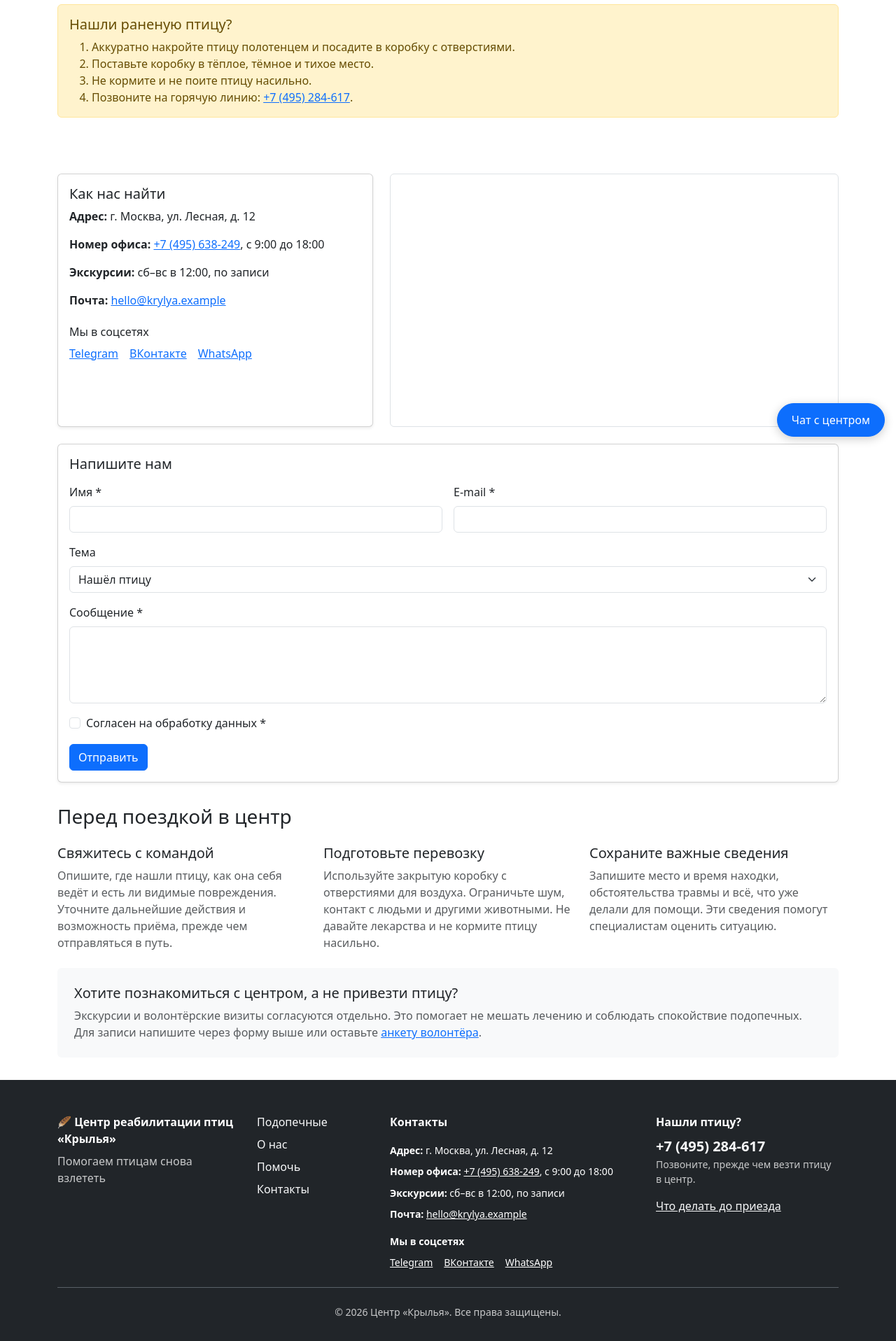
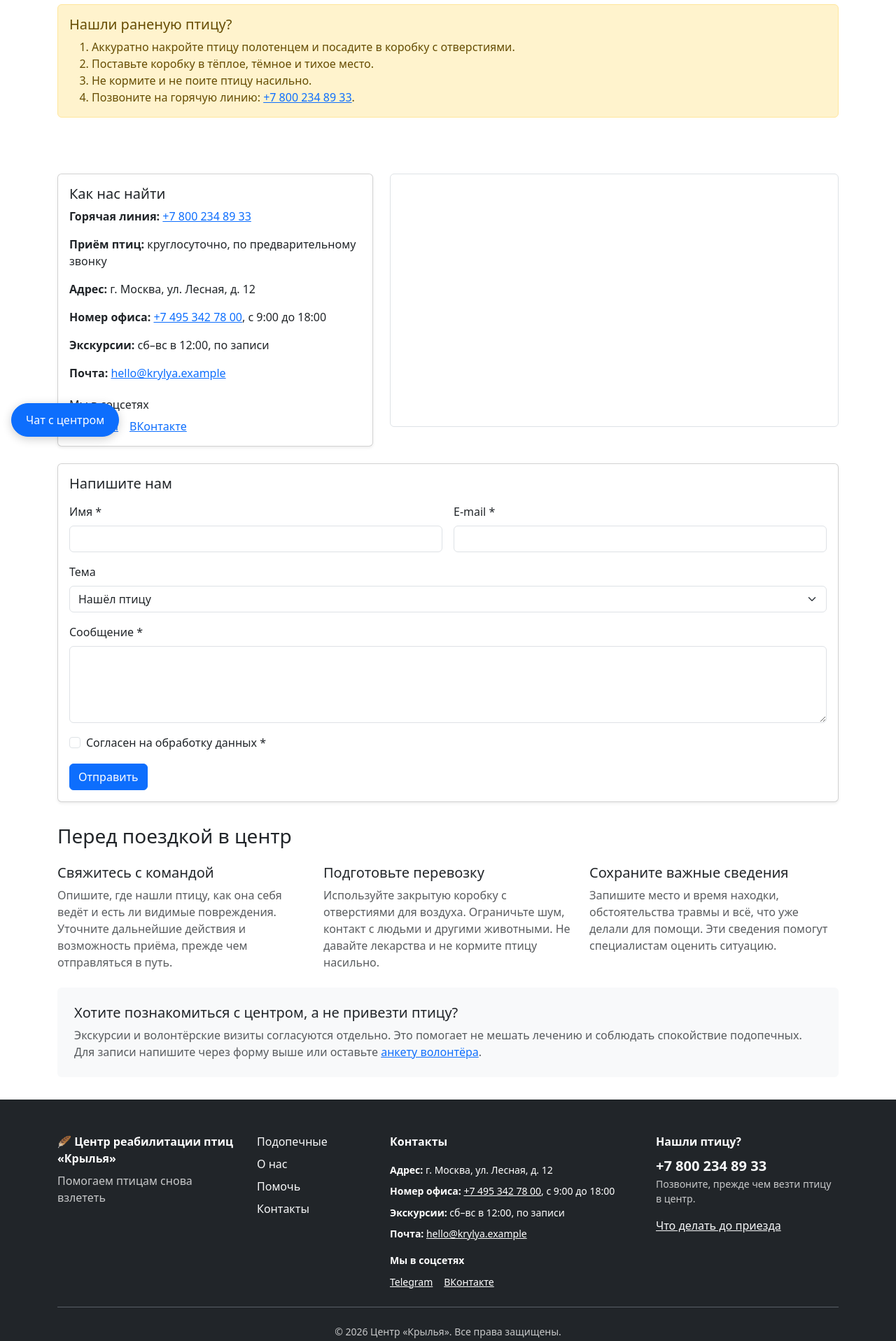
Before and after one commit to f1shi/kr2-bootstrap-shop, a plain HTML site: page contacts.html in a window 1280 px wide. Shown: the part 160-2076 px from the top of the page at 70% size. Drawn offline with Linux system fonts and the light colour scheme.

Commit message:
fix: update contact numbers and floating controls

```diff
--- a/contacts.html
+++ b/contacts.html
@@ -77,7 +77,7 @@
         <li>Аккуратно накройте птицу полотенцем и посадите в коробку с отверстиями.</li>
         <li>Поставьте коробку в тёплое, тёмное и тихое место.</li>
         <li>Не кормите и не поите птицу насильно.</li>
-        <li>Позвоните на горячую линию: <a href="tel:+7495284617">+7 (495) 284-617</a>.</li>
+        <li>Позвоните на горячую линию: <a href="tel:+78002348933">+7 800 234 89 33</a>.</li>
       </ol>
     </section>
 
@@ -89,15 +89,16 @@
           <div class="card-body">
             <h2 class="h5 card-title">Как нас найти</h2>
             <ul class="contact-details list-unstyled d-flex flex-column gap-3 mb-4">
+            <li><span class="fw-semibold">Горячая линия:</span> <a href="tel:+78002348933">+7 800 234 89 33</a></li>
+            <li><span class="fw-semibold">Приём птиц:</span> круглосуточно, по предварительному звонку</li>
             <li><span class="fw-semibold">Адрес:</span> г. Москва, ул. Лесная, д. 12</li>
-            <li><span class="fw-semibold">Номер офиса:</span> <a href="tel:+7495638249">+7 (495) 638-249</a>, с 9:00 до 18:00</li>
+            <li><span class="fw-semibold">Номер офиса:</span> <a href="tel:+74953427800">+7 495 342 78 00</a>, с 9:00 до 18:00</li>
             <li><span class="fw-semibold">Экскурсии:</span> сб–вс в 12:00, по записи</li>
             <li><span class="fw-semibold">Почта:</span> <a href="mailto:hello@krylya.example">hello@krylya.example</a></li>
             </ul>
             <h3 class="h6 mb-2">Мы в соцсетях</h3>
             <div class="d-flex flex-wrap gap-3"><a href="https://t.me/" target="_blank" rel="noopener">Telegram</a>
-<a href="https://vk.com/" target="_blank" rel="noopener">ВКонтакте</a>
-<a href="https://wa.me/" target="_blank" rel="noopener">WhatsApp</a></div>
+<a href="https://vk.com/" target="_blank" rel="noopener">ВКонтакте</a></div>
           </div>
         </div>
       </div>
@@ -208,18 +209,17 @@
           <p class="fw-semibold mb-3">Контакты</p>
           <ul class="list-unstyled d-flex flex-column gap-2 small mb-3">
             <li><span class="fw-semibold">Адрес:</span> г. Москва, ул. Лесная, д. 12</li>
-            <li><span class="fw-semibold">Номер офиса:</span> <a href="tel:+7495638249">+7 (495) 638-249</a>, с 9:00 до 18:00</li>
+            <li><span class="fw-semibold">Номер офиса:</span> <a href="tel:+74953427800">+7 495 342 78 00</a>, с 9:00 до 18:00</li>
             <li><span class="fw-semibold">Экскурсии:</span> сб–вс в 12:00, по записи</li>
             <li><span class="fw-semibold">Почта:</span> <a href="mailto:hello@krylya.example">hello@krylya.example</a></li>
           </ul>
           <p class="fw-semibold small mb-2">Мы в соцсетях</p>
           <div class="d-flex flex-wrap gap-3 small"><a href="https://t.me/" target="_blank" rel="noopener">Telegram</a>
-<a href="https://vk.com/" target="_blank" rel="noopener">ВКонтакте</a>
-<a href="https://wa.me/" target="_blank" rel="noopener">WhatsApp</a></div>
+<a href="https://vk.com/" target="_blank" rel="noopener">ВКонтакте</a></div>
         </div>
         <div class="col-12 col-md-6 col-xl-3">
           <p class="fw-semibold mb-2">Нашли птицу?</p>
-          <a class="link-light text-decoration-none fs-5 fw-semibold" href="tel:+7495284617">+7 (495) 284-617</a>
+          <a class="link-light text-decoration-none fs-5 fw-semibold" href="tel:+78002348933">+7 800 234 89 33</a>
 
           <p class="small opacity-75 mb-3">Позвоните, прежде чем везти птицу в центр.</p>
           <a class="link-light" href="contacts.html#found">Что делать до приезда</a>
--- a/css/custom.css
+++ b/css/custom.css
@@ -64,7 +64,7 @@ body.home-page {
 
 .support-chat-toggle {
   position: fixed;
-  right: max(1rem, env(safe-area-inset-right));
+  left: max(1rem, env(safe-area-inset-left));
   bottom: max(1rem, env(safe-area-inset-bottom));
   z-index: 1030;
   min-height: 48px;
@@ -75,7 +75,7 @@ body.home-page {
 
 .support-chat {
   position: fixed;
-  right: max(1rem, env(safe-area-inset-right));
+  left: max(1rem, env(safe-area-inset-left));
   bottom: calc(max(1rem, env(safe-area-inset-bottom)) + 60px);
   z-index: 1030;
   width: min(360px, calc(100vw - 2rem));
@@ -90,12 +90,6 @@ body.home-page {
 
 .support-chat__body {
   flex: 0 0 auto;
-}
-
-/* Чат и птица-наверх не перекрывают друг друга. */
-.back-to-top {
-  right: auto;
-  left: max(1rem, env(safe-area-inset-left));
 }
 
 .site-footer a {
```
Also changed, not shown: catalog.html (+3 -4 lines), help.html (+3 -4 lines), index.html (+3 -4 lines), order.html (+3 -4 lines), product-bella.html (+3 -4 lines), product-dusya.html (+3 -4 lines), product-grom.html (+3 -4 lines), product-karla.html (+3 -4 lines), product-kesha.html (+3 -4 lines), product-rubin.html (+3 -4 lines), product-vasya.html (+3 -4 lines), product.html (+3 -4 lines).
